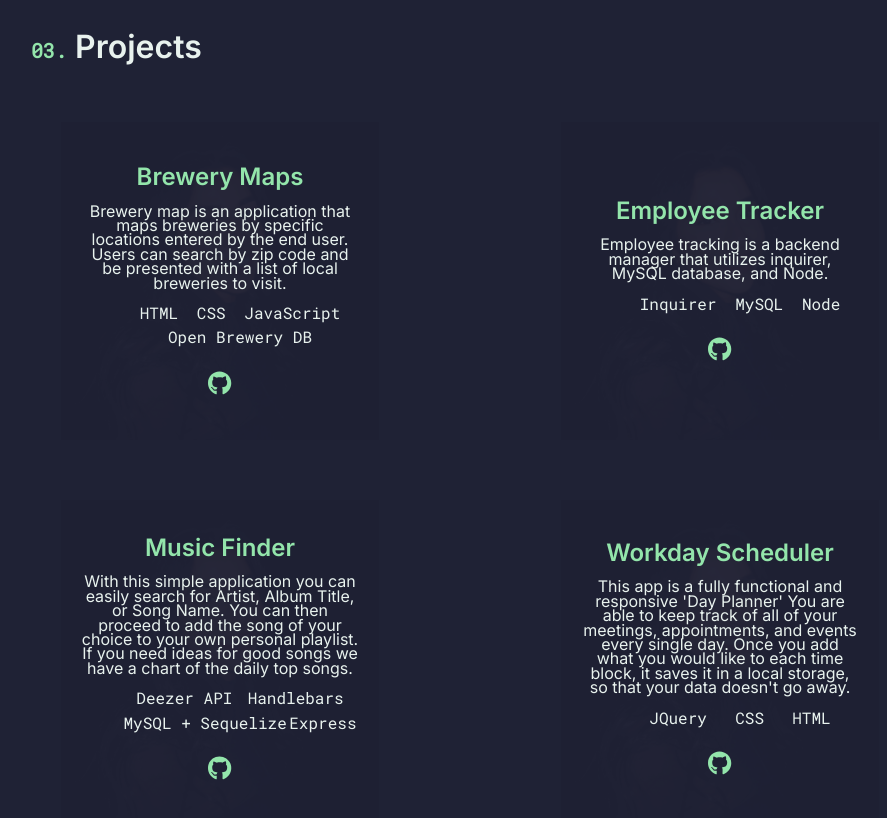
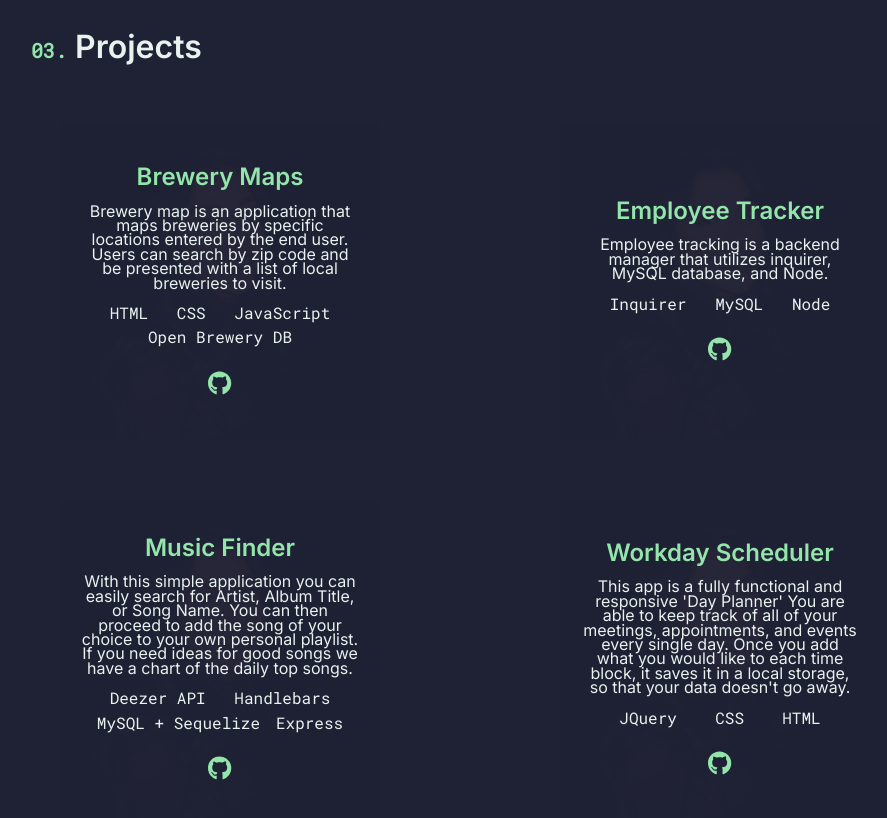
Before and after one commit to kvrivas854/kvrivas854.github.io, a Next.js app: page /components/project in a window 1280 px wide. Shown: the top 818 px of the page, without its empty margins (109-996 px from the left). Built offline with nearby package versions, Linux system fonts and the light colour scheme.

Commit message:
fix: removing padding to the left in project card

```diff
--- a/src/app/components/project/style.css
+++ b/src/app/components/project/style.css
@@ -65,10 +65,8 @@ section {
 a:link {
   text-decoration: none;
 }
-@media only screen and (max-width: 600px) {
-  ul {
-    padding-left: 0px;
-  }
+ul {
+  padding-left: 0px;
 }
 
 /*  */
```
